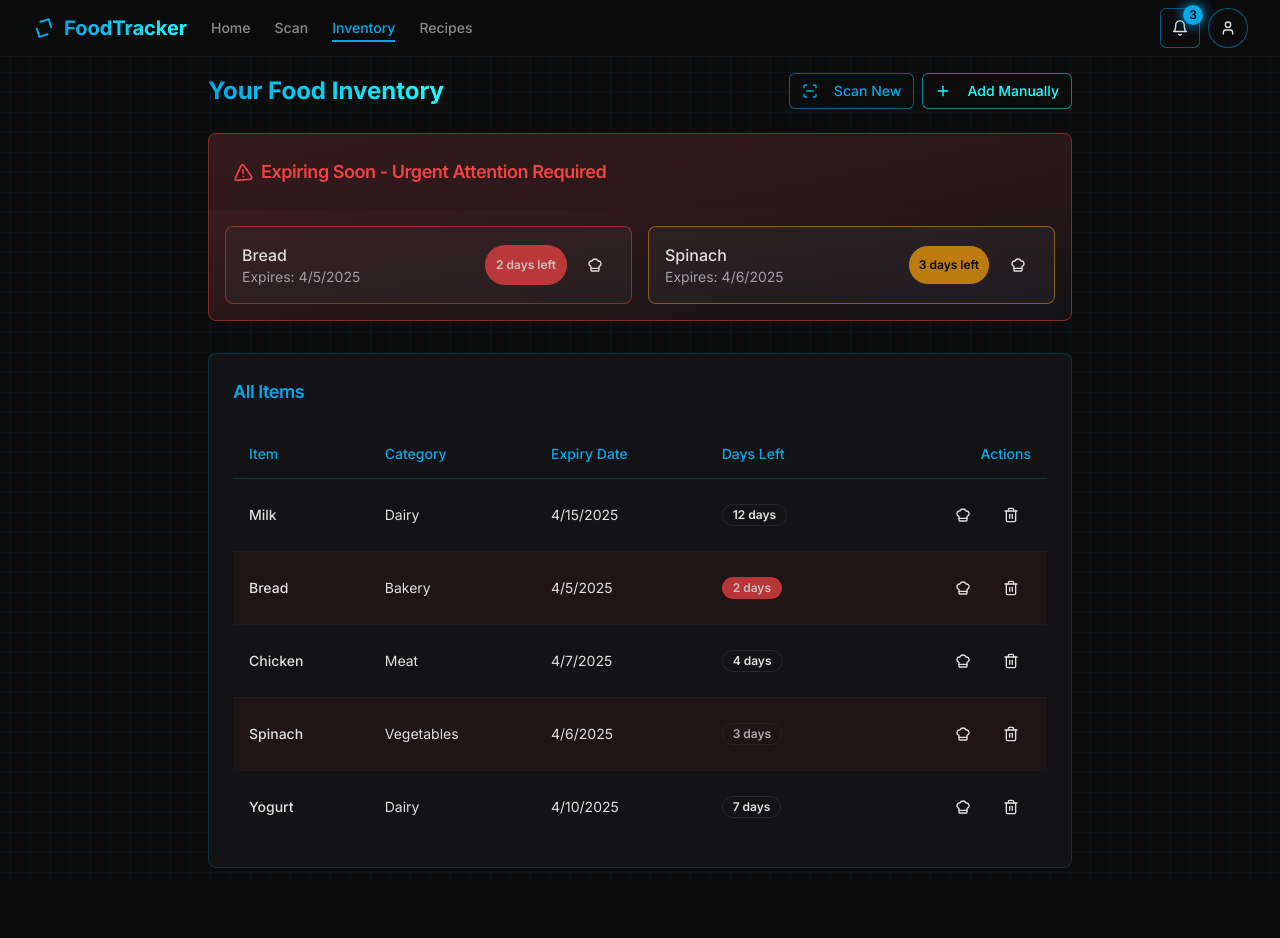
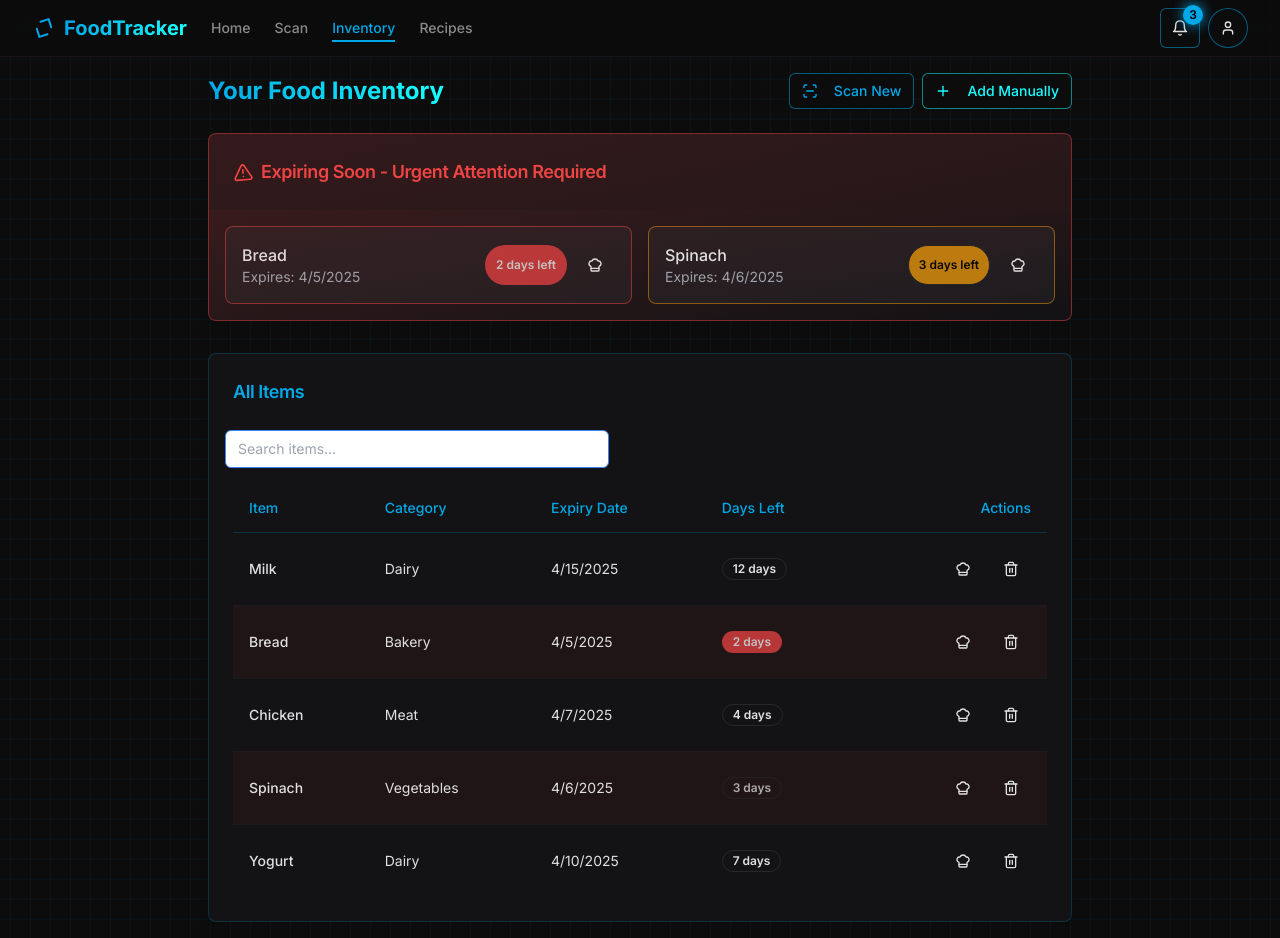
Before and after one commit to Aakansh-tandon/hackaccino3.0project, a Next.js app: page /inventory in a window 1280 px wide. Before the commit the page ends 884 px from the top, so only its background shows below. Built offline with nearby package versions, Linux system fonts and the light colour scheme; sample sign-in values are in the browser's storage.

Commit message:
search bar

```diff
--- a/app/inventory/page.tsx
+++ b/app/inventory/page.tsx
@@ -51,6 +51,7 @@ const sampleInventory = [
 
 export default function InventoryPage() {
   const [inventory, setInventory] = useState(sampleInventory)
+  const [searchTerm, setSearchTerm] = useState("")
   const { toast } = useToast()
   const containerRef = useRef<HTMLDivElement>(null)
 
@@ -273,6 +274,16 @@ export default function InventoryPage() {
           <CardHeader>
             <CardTitle className="text-lg text-coder-primary">All Items</CardTitle>
           </CardHeader>
+          <div className="mb-4 flex justify-start">
+          <input
+            type="text"
+            placeholder="Search items..."
+            value={searchTerm}
+            onChange={(e) => setSearchTerm(e.target.value)}
+            className="ml-4 border border-blue-500 rounded-md px-3 py-2 text-sm w-full max-w-sm focus:outline-none focus:ring-2 focus:ring-blue-500"
+          />
+          </div>
+
           <CardContent>
             <Table>
               <TableHeader>
@@ -286,7 +297,12 @@ export default function InventoryPage() {
               </TableHeader>
               <TableBody>
                 <AnimatePresence>
-                  {inventory.map((item, index) => (
+                {inventory
+  .filter((item) =>
+    item.name.toLowerCase().includes(searchTerm.toLowerCase()) ||
+    item.category.toLowerCase().includes(searchTerm.toLowerCase())
+  )
+  .map((item, index) => (
                     <motion.tr
                       key={item.id}
                       initial={{ opacity: 0, y: 10 }}
```
